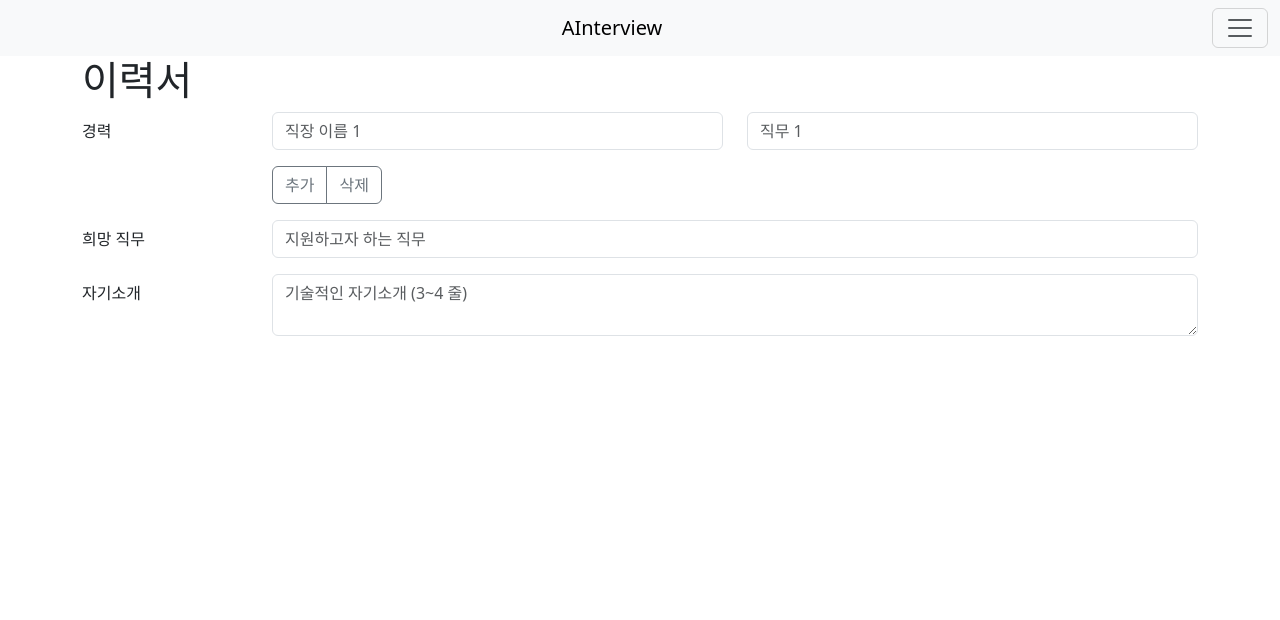
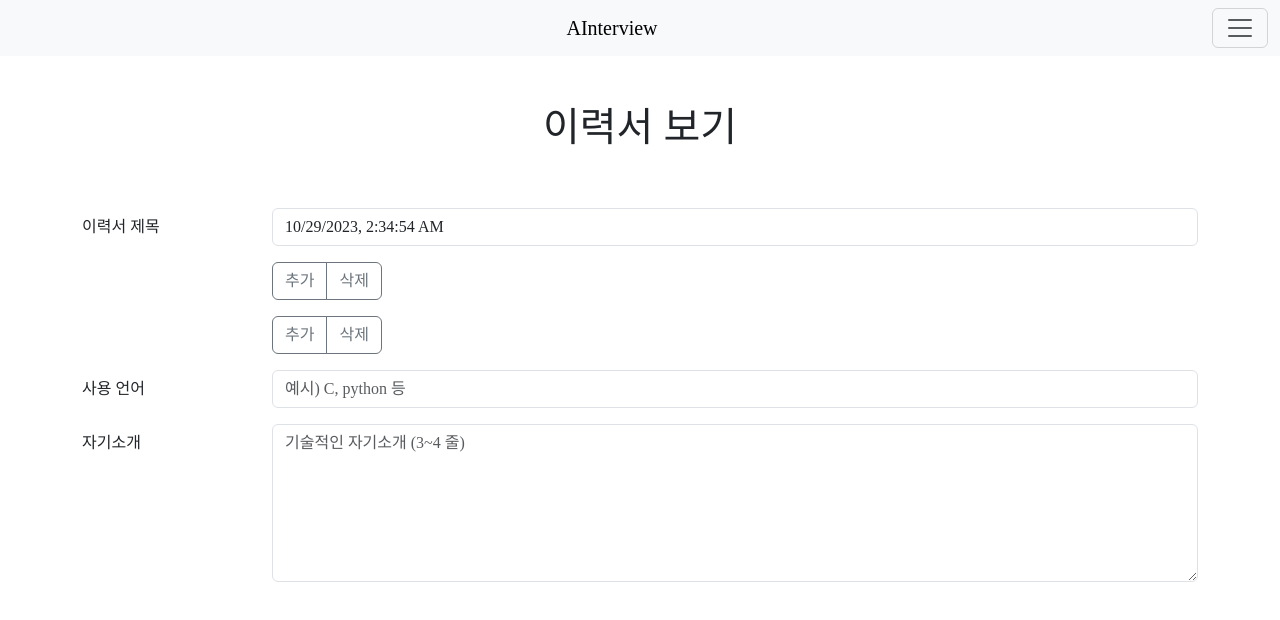
Before and after one commit to knu-AInterview/front, a React (Create React App) app: page /resume in a window 1280 px wide. Shown: the top 620 px of the page. Built offline with nearby package versions, Linux system fonts and the light colour scheme.

Commit message:
이력서 폼, 마이페이지 이력서 목록

```diff
--- a/src/App.js
+++ b/src/App.js
@@ -1,3 +1,4 @@
+import "./global.css";
 import { useNavigate, Route, Routes, Link } from "react-router-dom";
 
 import Main from "./pages/Main/Main";
--- /dev/null
+++ b/src/components/Resume/ResumeAddableInput.js
@@ -0,0 +1,64 @@
+import React, { useCallback, useEffect, useState } from "react";
+import { Button, ButtonGroup, Col, Form, Row } from "react-bootstrap";
+
+const ResumeAddableInput = ({ title, placeholder, getState, initState }) => {
+  const [state, setState] = useState([""]);
+
+  const addState = useCallback(() => {
+    state.length < 10 && setState([...state, ""]);
+  }, [state]);
+
+  const deleteState = useCallback(() => {
+    state.length > 1 && setState(state.slice(0, -1));
+  }, [state]);
+
+  const handleChangeState = useCallback(
+    (e, idx) => {
+      const newState = [...state];
+      newState[idx] = e.target.value;
+      setState(newState);
+    },
+    [state]
+  );
+
+  useEffect(() => {
+    setState(initState);
+  }, [initState]);
+
+  useEffect(() => {
+    getState(state);
+  }, [state, getState]);
+
+  return (
+    <div>
+      {state.map((ele, idx) => (
+        <Form.Group as={Row} className="mb-3" key={idx}>
+          <Form.Label column sm={2}>
+            {idx === 0 && title}
+          </Form.Label>
+          <Col sm={10}>
+            <Form.Control
+              value={ele}
+              onChange={(e) => handleChangeState(e, idx)}
+              placeholder={placeholder}
+            />
+          </Col>
+        </Form.Group>
+      ))}
+      <Row>
+        <Col className="mb-3" sm={{ span: 10, offset: 2 }}>
+          <ButtonGroup>
+            <Button variant="outline-secondary" onClick={addState}>
+              추가
+            </Button>
+            <Button variant="outline-secondary" onClick={deleteState}>
+              삭제
+            </Button>
+          </ButtonGroup>
+        </Col>
+      </Row>
+    </div>
+  );
+};
+
+export default ResumeAddableInput;
--- a/src/components/ResumeList.js
+++ b/src/components/Resume/ResumeList.js
@@ -5,10 +5,10 @@ import { Row } from "react-bootstrap";
 const ResumeList = ({ userId, resumeList }) => {
   return (
     <div>
-      <h2>이력서 목록</h2>
-      <h4>{resumeList.length}개의 이력서가 있습니다.</h4>
+      <h3 className="text-center">이력서 목록</h3>
+      <hr className="p-2" />
       <div>
-        <Row md={1} lg={2} xl={3} className="g-4">
+        <Row md={2} lg={3} xl={4} className="g-3">
           {resumeList.map((it) => (
             <ResumeItem key={it.resumeId} userId={userId} {...it} />
           ))}
--- a/src/global.css
+++ b/src/global.css
@@ -6,3 +6,9 @@
   width: 100vw;
   height: 100vh;
 } */
+
+@import url("https://fonts.googleapis.com/css2?family=Noto+Serif+KR&display=swap");
+
+.App {
+  font-family: "Noto Serif KR", serif;
+}
--- a/src/pages/Home/Home.js
+++ b/src/pages/Home/Home.js
@@ -6,12 +6,12 @@ import UserLIneChart from "../../components/UserLIneChart";
 const Home = () => {
   return (
     <div>
-      <h1>Home</h1>
-      <h2>총 이용자 수 1234명</h2>
+      <h1 className="text-center p-5">AInterview</h1>
+      {/* <h2>총 이용자 수 1234명</h2>
       <h2>총 질문 수 5678개</h2>
       <UserLIneChart />
       <Chart />
-      <UserPieChart />
+      <UserPieChart /> */}
     </div>
   );
 };
--- a/src/pages/Resume.js
+++ b/src/pages/Resume.js
@@ -1,127 +1,142 @@
-import React, { useState } from "react";
-import { useSearchParams } from "react-router-dom";
-import { Form, Row, Col, Button, ButtonGroup } from "react-bootstrap";
+import React, { useEffect, useState } from "react";
+import { useNavigate, useSearchParams } from "react-router-dom";
+import { Form, Row, Col, Button } from "react-bootstrap";
+import ResumeAddableInput from "../components/Resume/ResumeAddableInput";
 
 const Resume = () => {
+  const navigate = useNavigate();
   // mode에 따라 작성, 읽기, 수정
   const [searchParams, setSearchParams] = useSearchParams();
   const mode = searchParams.get("mode");
+  const userId = searchParams.get("userId");
   const resumeId = searchParams.get("resumeId");
-  const userId = searchParams.get("userId");
 
-  // 희망 직무, 자기 소개
-  const [resume, setResume] = useState({
+  // 추가 및 수정이 없는 항목: 제목, 사용 언어, 자기소개
+  const [notAddableItem, setNotAddableItem] = useState({
     title: new Date().toLocaleString(),
-    desiredJob: "",
-    introduce: "",
+    introduction: "",
+    language: "",
   });
 
-  const handleChangeResume = (e) => {
-    setResume({
-      ...resume,
+  const handleChangeNotAddableItem = (e) => {
+    setNotAddableItem({
+      ...notAddableItem,
       [e.target.name]: e.target.value,
     });
   };
 
-  const defaultCareerElement = {
-    companyName: "",
-    work: "",
-  };
-
-  // 경력 (직장명, 직무)
-  const [career, setCareer] = useState([
-    {
-      companyName: "",
-      work: "",
-    },
-  ]);
-
-  const addCareer = () => {
-    if (career.length < 10) {
-      setCareer(career.concat({ ...defaultCareerElement }));
-    }
-  };
-
-  const deleteCareer = () => {
-    if (career.length > 1) {
-      setCareer(career.slice(0, -1));
-    }
-  };
-
-  const handleChangeCareer = (e, idx) => {
-    const newCareer = [...career];
-    newCareer[idx] = { ...newCareer[idx], [e.target.name]: e.target.value };
-    setCareer(newCareer);
-  };
+  // 추가 및 수정이 있는 항목
+  // 경력
+  const [career, setCareer] = useState([]);
+  const getCareer = (state) => setCareer(state);
+  const [initCareer, setInitCareer] = useState([]);
+  // 수상 이력
+  const [award, setAward] = useState([]);
+  const getAward = (state) => setAward(state);
+  const [initAward, setInitAward] = useState([]);
 
   // 서버로부터 데이터 받아오기
   const getResumeData = async () => {
-    const res = await fetch(``);
+    const res = await fetch("/data/resume.json", {
+      method: "GET",
+      // body: JSON.stringify({ mode: mode }),
+    })
+      .then((res) => res.json())
+      .catch((err) => {
+        // return dummyResumeData;
+        alert("이력서 가져오기 실패");
+      });
+
+    setNotAddableItem({
+      title: res.title,
+      language: res.language,
+      introduction: res.introduction,
+    });
+    setCareer(res.career);
+    setAward(res.award);
+    setInitCareer(res.career);
+    setInitAward(res.award);
   };
 
-  const handleSubmit = () => {};
+  // 수정 버튼 클릭
+  const onClickEdit = () => {
+    setSearchParams({ userId: userId, resumeId: resumeId, mode: "edit" });
+  };
 
-  console.log("resume: ", resume);
-  console.log("career:", career);
+  // 저장 버튼 클릭
+  const handleSubmit = () => {
+    const resumeData = {
+      ...notAddableItem,
+      career: career,
+      award: award,
+      resumeId: resumeId, // resume id (null if wrtie mode)
+    };
+
+    fetch("/api/resume", {
+      method: "POST", // 작성 -> write ,수정 -> put
+      body: JSON.stringify(resumeData),
+    }).then((res) => {
+      if (res.status === 200) {
+        alert("저장 완료");
+        navigate("/");
+      } else {
+        alert("저장 실패");
+      }
+    });
+  };
+
+  useEffect(() => {
+    (mode === "view" || mode === "edit") && getResumeData();
+  }, []);
 
   return (
-    <div>
-      <h1>이력서</h1>
+    <>
+      <h1 className="text-center p-5">
+        이력서 {mode === "write" ? "작성" : mode === "edit" ? "수정" : "보기"}
+      </h1>
+
       <Form>
         <fieldset disabled={mode === "view" ? true : false}>
-          {/* 경력 (직장 이름, 직무) */}
-          {career.map((ele, idx) => (
-            <Form.Group
-              as={Row}
-              className="mb-3"
-              controlId="formHorizontalEmail"
-              key={idx}
-            >
+          {/* 제목 */}
+          <Form.Group as={Row} className="mb-3">
             <Form.Label column sm={2}>
-                {idx === 0 ? "경력" : ""}
+              이력서 제목
             </Form.Label>
-              <Col sm={5}>
+            <Col sm={10}>
               <Form.Control
-                  name="companyName"
-                  value={ele.companyName}
-                  onChange={(e) => handleChangeCareer(e, idx)}
-                  placeholder={`직장 이름 ${idx + 1}`}
-                />
-              </Col>
-              <Col sm={5}>
-                <Form.Control
-                  name="work"
-                  value={ele.job}
-                  onChange={(e) => handleChangeCareer(e, idx)}
-                  placeholder={`직무 ${idx + 1}`}
+                name="title"
+                value={notAddableItem.title}
+                onChange={handleChangeNotAddableItem}
+                placeholder="이력서의 제목"
               />
             </Col>
           </Form.Group>
-          ))}
-          <Row>
-            <Col className="mb-3" sm={{ span: 10, offset: 2 }}>
-              <ButtonGroup>
-                <Button variant="outline-secondary" onClick={addCareer}>
-                  추가
-                </Button>
-                <Button variant="outline-secondary" onClick={deleteCareer}>
-                  삭제
-                </Button>
-              </ButtonGroup>
-            </Col>
-          </Row>
+          {/* 경력 */}
+          <ResumeAddableInput
+            title={"경력"}
+            placeholder={"예시) A회사에서 n년 동안 xxx 서비스 개발"}
+            getState={getCareer}
+            initState={initCareer}
+          />
+          {/* 수상 이력 */}
+          <ResumeAddableInput
+            title={"수상 이력"}
+            placeholder={"예시) B 경진대회 x 상"}
+            getState={getAward}
+            initState={initAward}
+          />
 
-          {/* 희망 직무 */}
+          {/* 사용 언어 */}
           <Form.Group as={Row} className="mb-3">
             <Form.Label column sm={2}>
-              희망 직무
+              사용 언어
             </Form.Label>
             <Col sm={10}>
               <Form.Control
-                name="desiredJob"
-                value={resume.desiredJob}
-                onChange={handleChangeResume}
-                placeholder="지원하고자 하는 직무"
+                name="language"
+                value={notAddableItem.language}
+                onChange={handleChangeNotAddableItem}
+                placeholder="예시) C, python 등"
               />
             </Col>
           </Form.Group>
@@ -132,11 +147,12 @@ const Resume = () => {
             </Form.Label>
             <Col sm={10}>
               <Form.Control
-                name="introduce"
-                value={resume.introduce}
-                onChange={handleChangeResume}
+                name="introduction"
+                value={notAddableItem.introduction}
+                onChange={handleChangeNotAddableItem}
                 as="textarea"
                 placeholder="기술적인 자기소개 (3~4 줄)"
+                rows={6}
               />
             </Col>
           </Form.Group>
@@ -145,16 +161,18 @@ const Resume = () => {
         <Form.Group as={Row} className="mb-3">
           <Col sm={{ span: 10, offset: 2 }}>
             {mode === "write" || mode === "edit" ? (
-              <Button type="submit">저장</Button>
+              <Button onClick={handleSubmit}>저장</Button>
             ) : mode === "view" ? (
-              <Button variant="secondary">수정</Button>
+              <Button variant="secondary" onClick={onClickEdit}>
+                수정
+              </Button>
             ) : (
               <></>
             )}
           </Col>
         </Form.Group>
       </Form>
-    </div>
+    </>
   );
 };
 
```
Also changed, not shown: public/data/resume.json (added, +10 -0 lines), public/data/resumeList.json (added, +14 -0 lines), src/components/Resume/ResumeItem.js (renamed from src/components/ResumeItem.js, +5 -5 lines), src/pages/Mypage.js (+4 -24 lines), src/components/example.js (deleted). Lines whose indentation alone changed are shown as unchanged.
